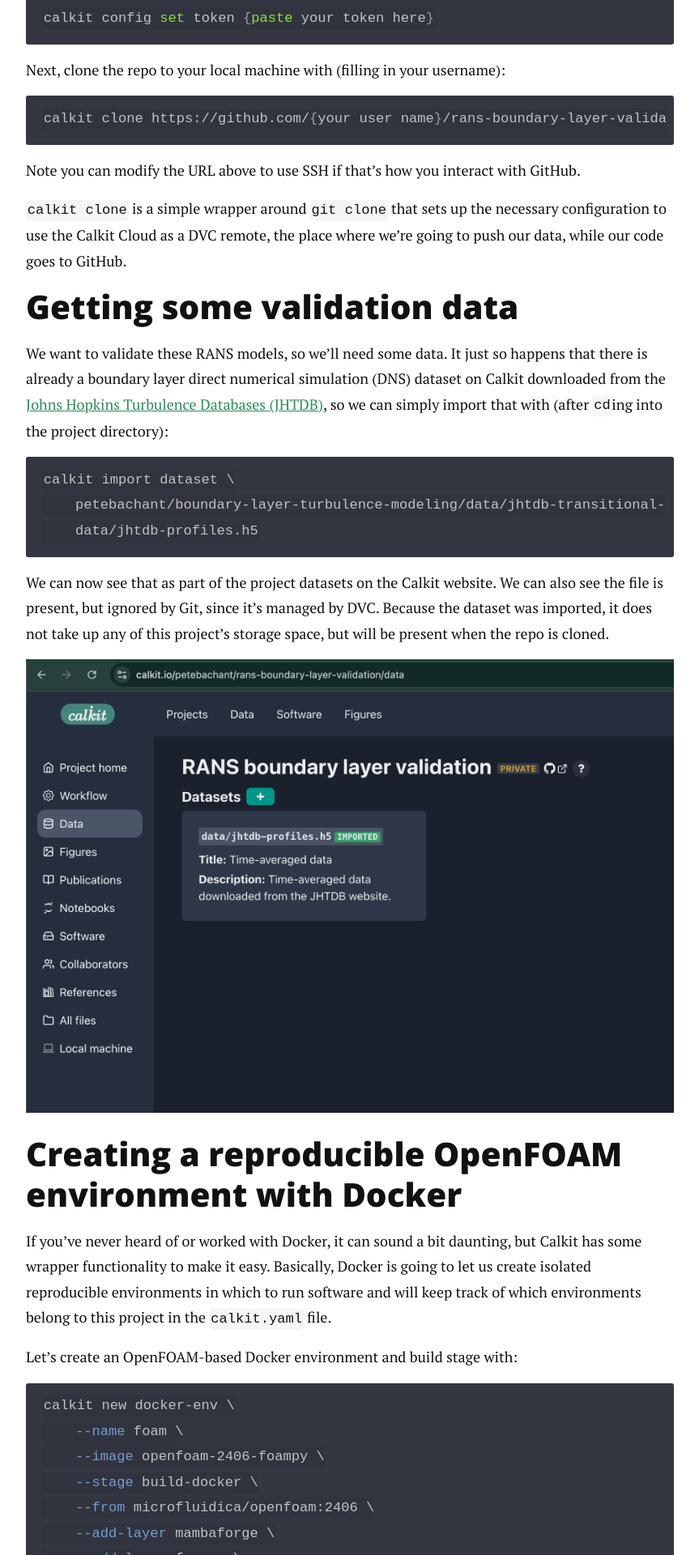
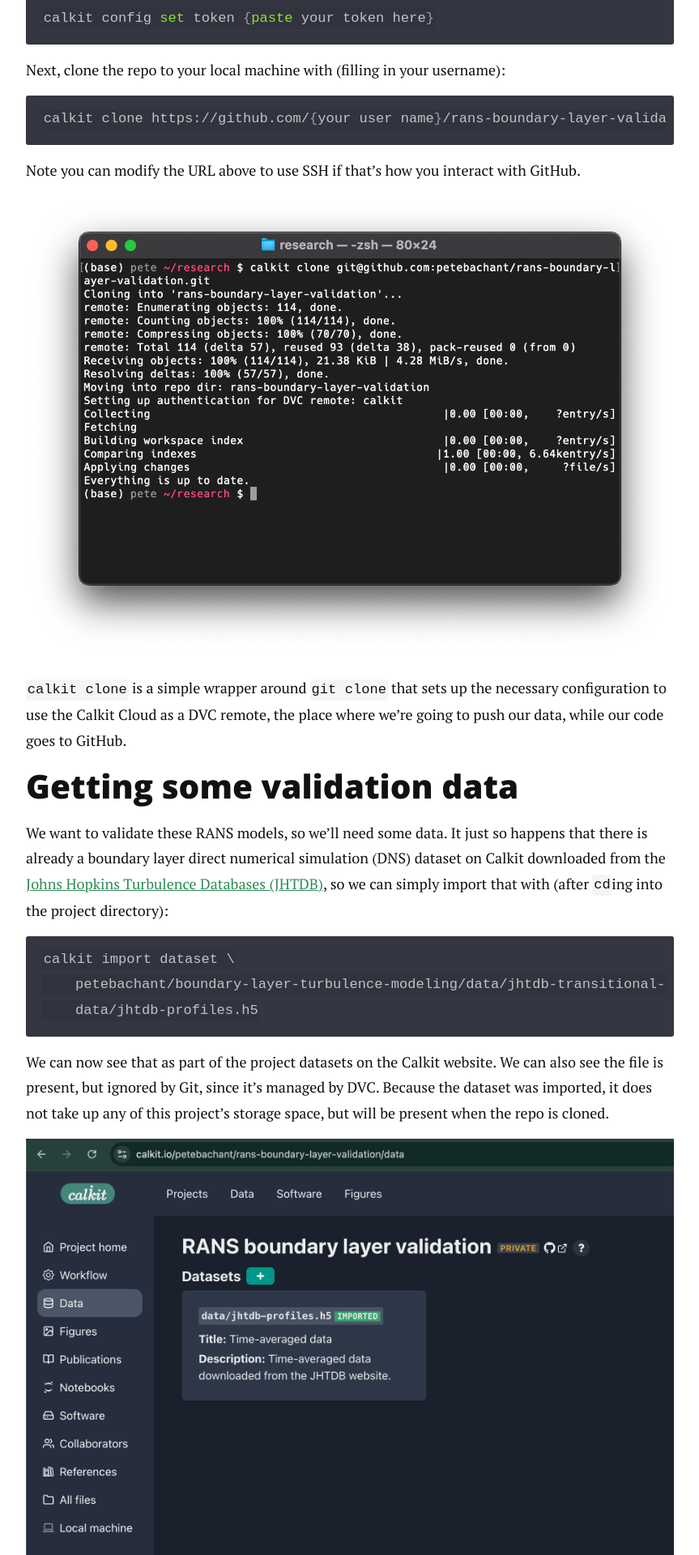
Before and after one commit to petebachant/petebachant.github.io, a Jekyll site: the page built from _posts/2024-10-23-reproducible-openfoam.markdown, in a window 1280 px wide. Shown: the part 4422-6342 px from the top of the page at 81% size, without its empty margins (208-1071 px from the left). Built offline with Jekyll 4.4.1, drawn with Linux system fonts in a browser that asks for light colours; nearby versions of some CDN libraries; formulas are drawn with MathJax 3; comment, search, counter and statistics services are not loaded.

Commit message:
Add clone image

```diff
--- a/_posts/2024-10-23-reproducible-openfoam.markdown
+++ b/_posts/2024-10-23-reproducible-openfoam.markdown
@@ -99,6 +99,8 @@
 
 Note you can modify the URL above to use SSH if that's how you interact with
 GitHub.
+
+![Cloning the repo.](/images/repro-openfoam/clone.png)
 
 `calkit clone` is a simple wrapper around `git clone` that sets up the
 necessary configuration to use the Calkit Cloud as a DVC remote,
```
Also changed, not shown: images/repro-openfoam/clone.png (added).
